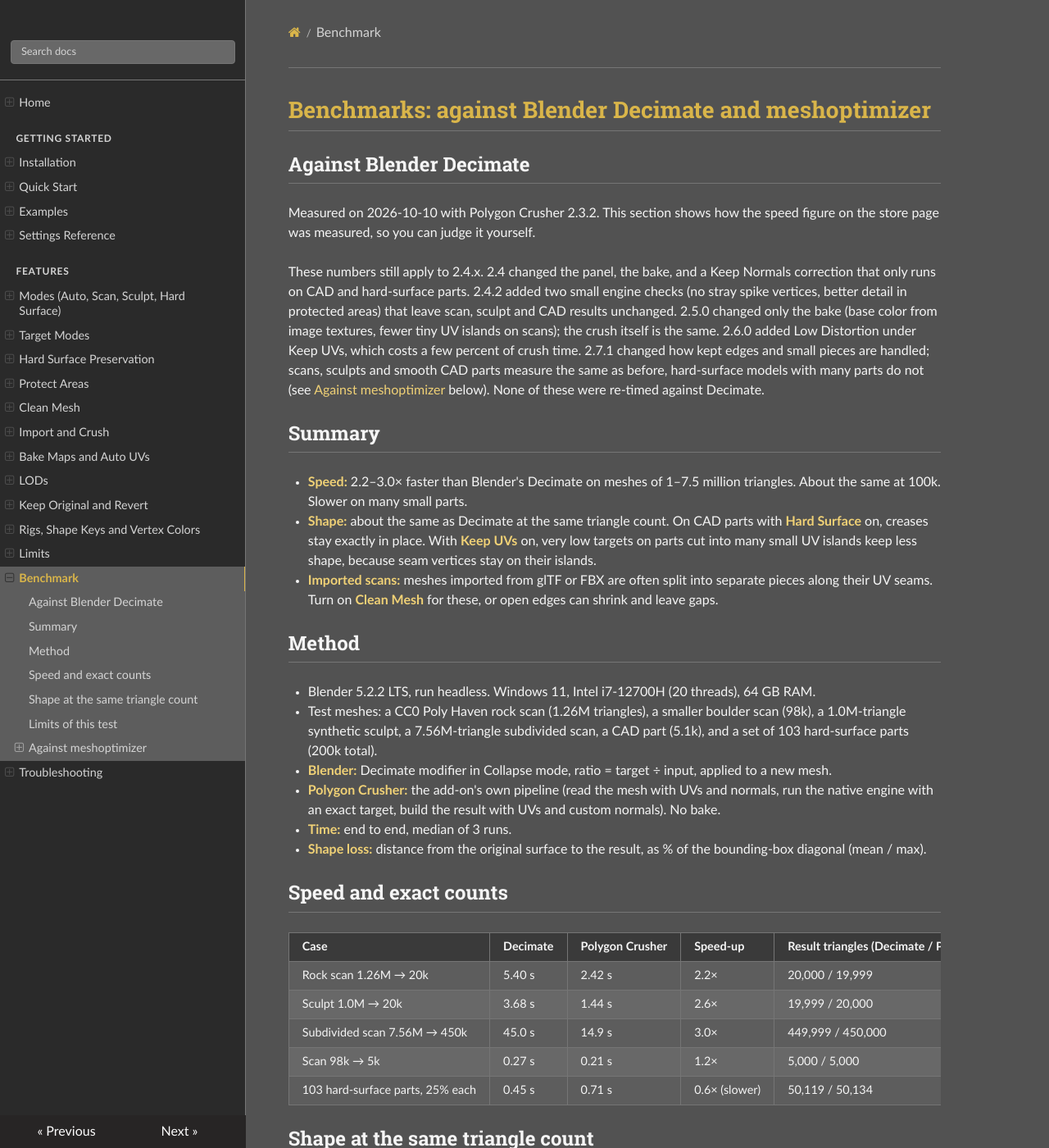
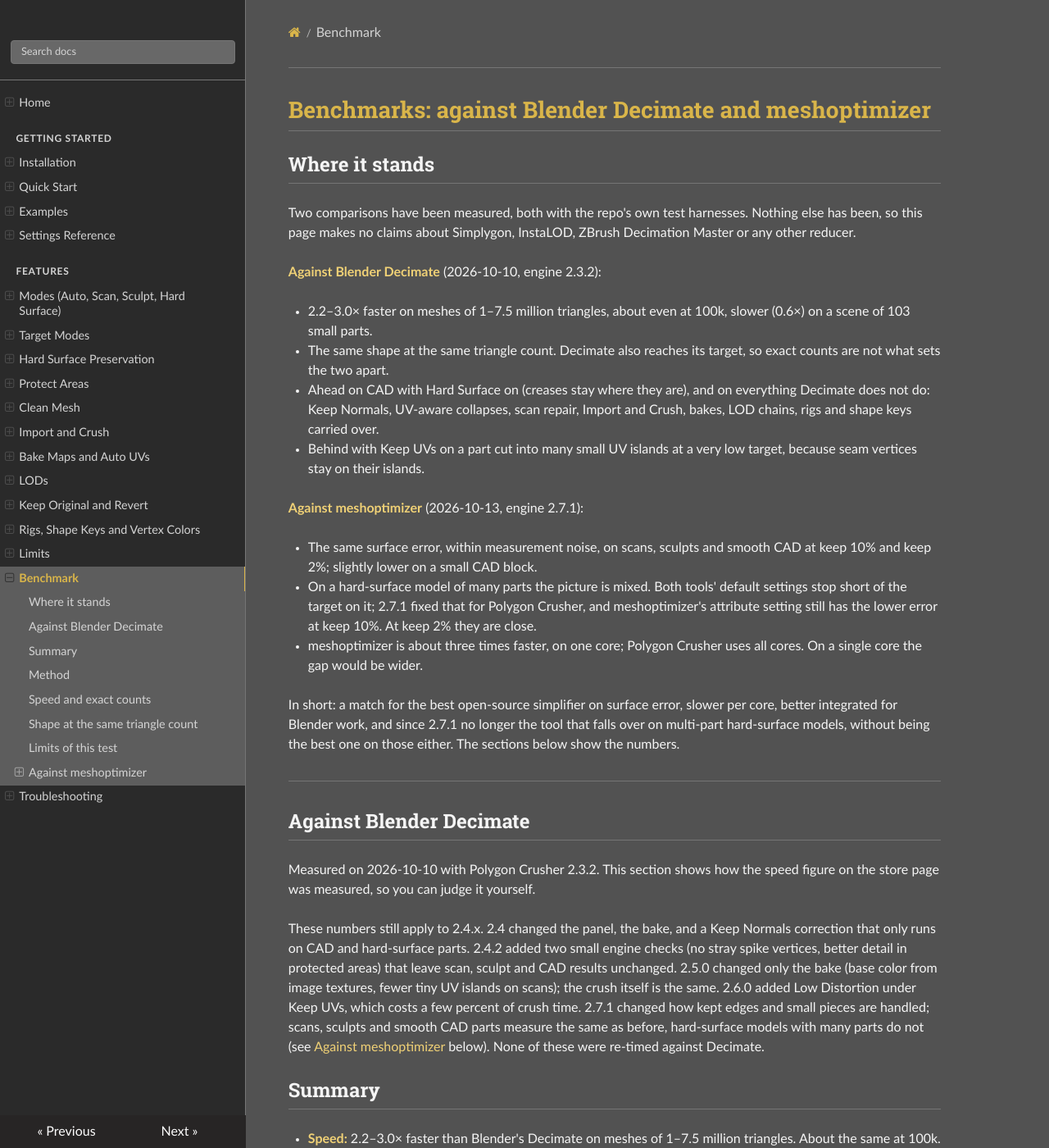
Before and after one commit to henriquevlopes/polygon-crusher-9000-docs, an MkDocs documentation site: the page built from docs/benchmark.md, in a window 1280 px wide and 1400 px high. Shown: the whole window at 82% size. Built offline with MkDocs 1.6.1, drawn with Linux system fonts in a browser that asks for light colours.

Commit message:
docs(benchmark): where it stands, a summary of both comparisons
Co-Authored-By: Claude Fable 5.1 <noreply@anthropic.com>
Claude-Session: https://claude.ai/code/session_01BzotSynbdfExqM4qMYBT18

```diff
--- a/docs/benchmark.md
+++ b/docs/benchmark.md
@@ -1,4 +1,41 @@
 # Benchmarks: against Blender Decimate and meshoptimizer
+
+## Where it stands
+
+Two comparisons have been measured, both with the repo's own test
+harnesses. Nothing else has been, so this page makes no claims about
+Simplygon, InstaLOD, ZBrush Decimation Master or any other reducer.
+
+**Against Blender Decimate** (2026-10-10, engine 2.3.2):
+
+- 2.2–3.0× faster on meshes of 1–7.5 million triangles, about even at
+  100k, slower (0.6×) on a scene of 103 small parts.
+- The same shape at the same triangle count. Decimate also reaches its
+  target, so exact counts are not what sets the two apart.
+- Ahead on CAD with Hard Surface on (creases stay where they are), and on
+  everything Decimate does not do: Keep Normals, UV-aware collapses, scan
+  repair, Import and Crush, bakes, LOD chains, rigs and shape keys carried
+  over.
+- Behind with Keep UVs on a part cut into many small UV islands at a very
+  low target, because seam vertices stay on their islands.
+
+**Against meshoptimizer** (2026-10-13, engine 2.7.1):
+
+- The same surface error, within measurement noise, on scans, sculpts and
+  smooth CAD at keep 10% and keep 2%; slightly lower on a small CAD block.
+- On a hard-surface model of many parts the picture is mixed. Both tools'
+  default settings stop short of the target on it; 2.7.1 fixed that for
+  Polygon Crusher, and meshoptimizer's attribute setting still has the
+  lower error at keep 10%. At keep 2% they are close.
+- meshoptimizer is about three times faster, on one core; Polygon Crusher
+  uses all cores. On a single core the gap would be wider.
+
+In short: a match for the best open-source simplifier on surface error,
+slower per core, better integrated for Blender work, and since 2.7.1 no
+longer the tool that falls over on multi-part hard-surface models, without
+being the best one on those either. The sections below show the numbers.
+
+---
 
 ## Against Blender Decimate
 
```
